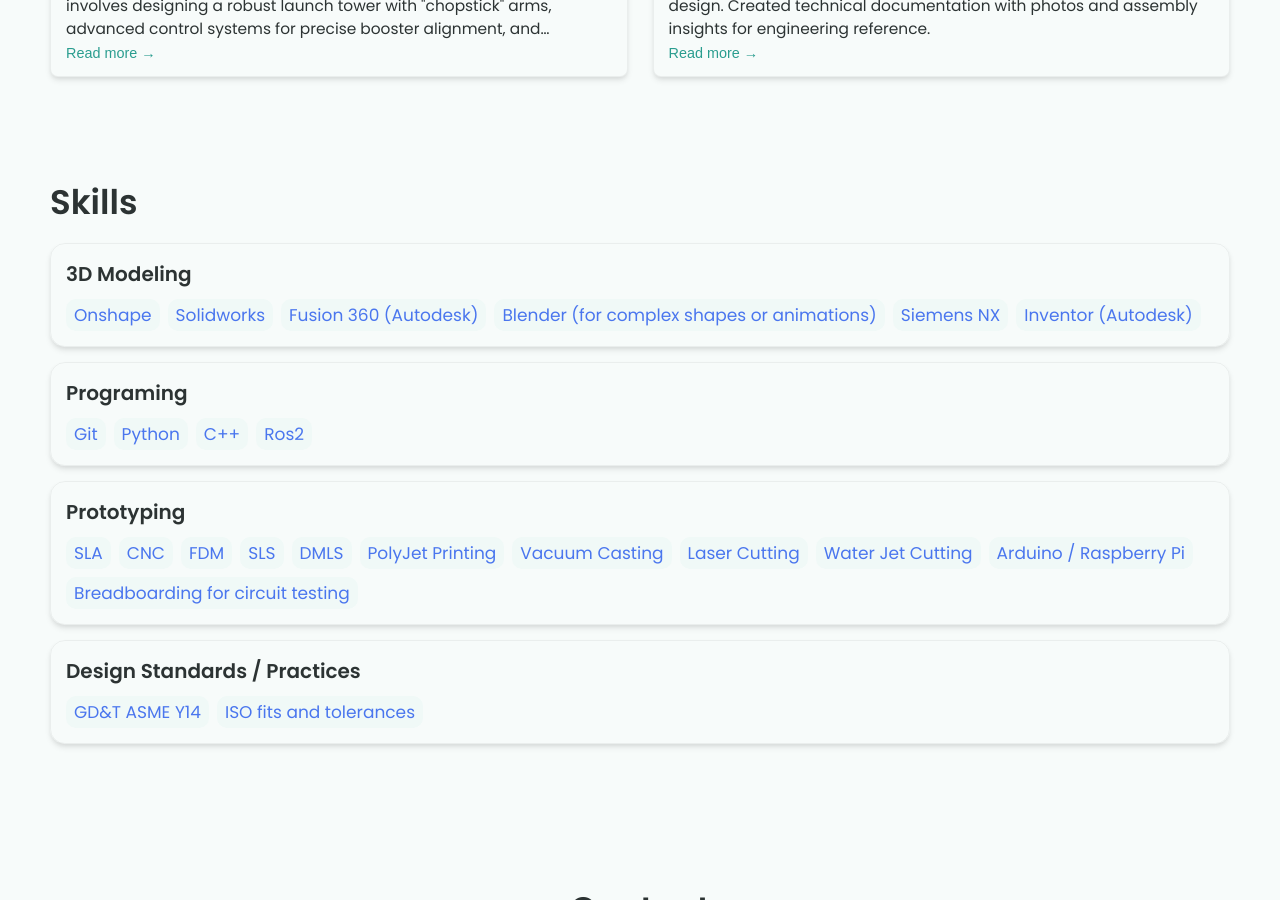
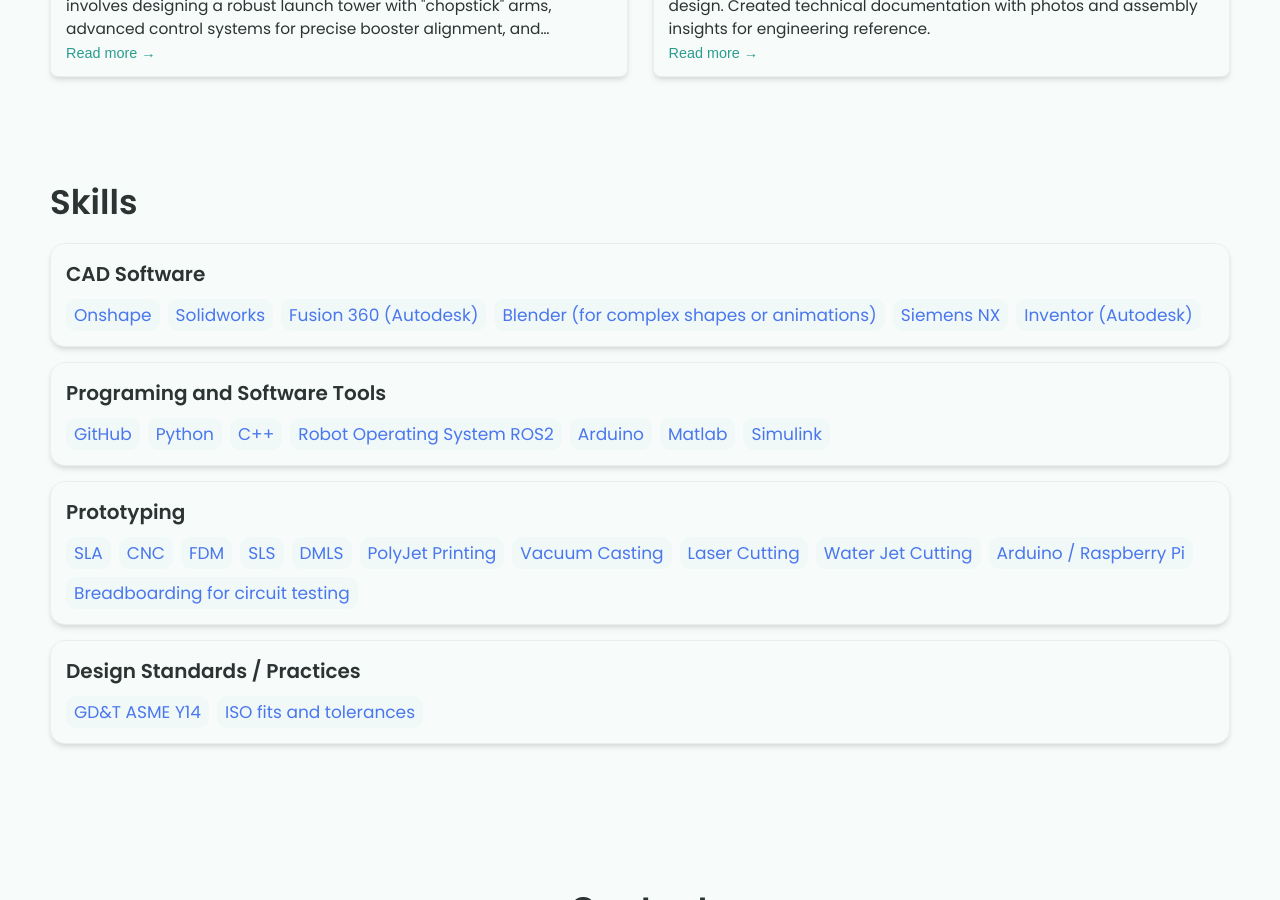
Before and after one commit to Ahmedmoui/Ahmedmoui.github.io, a Jekyll site: the page built from index.html, in a window 1280 px wide and 900 px high, scrolled down 1568 px. Built offline with Jekyll 4.4.1, drawn with Linux system fonts in a browser that asks for light colours.

Commit message:
Updated skills

```diff
--- a/_config.yml
+++ b/_config.yml
@@ -48,7 +48,7 @@
 
 # Skills Section - Add the list of your Skills by categories/tools. The indentation for each level needs to be precise.
 skills:
-  - category: 3D Modeling
+  - category: CAD Software
     tools:
     - Onshape
     - Solidworks
@@ -59,12 +59,15 @@
     - Inventor (Autodesk)
     # - CATIA (Dassault Systèmes)
 
-  - category: Programing
+  - category: Programing and Software Tools
     tools:
-    - Git
+    - GitHub
     - Python
     - C++
-    - Ros2
+    - Robot Operating System ROS2
+    - Arduino
+    - Matlab
+    - Simulink
 
   - category: Prototyping
     tools:
```
